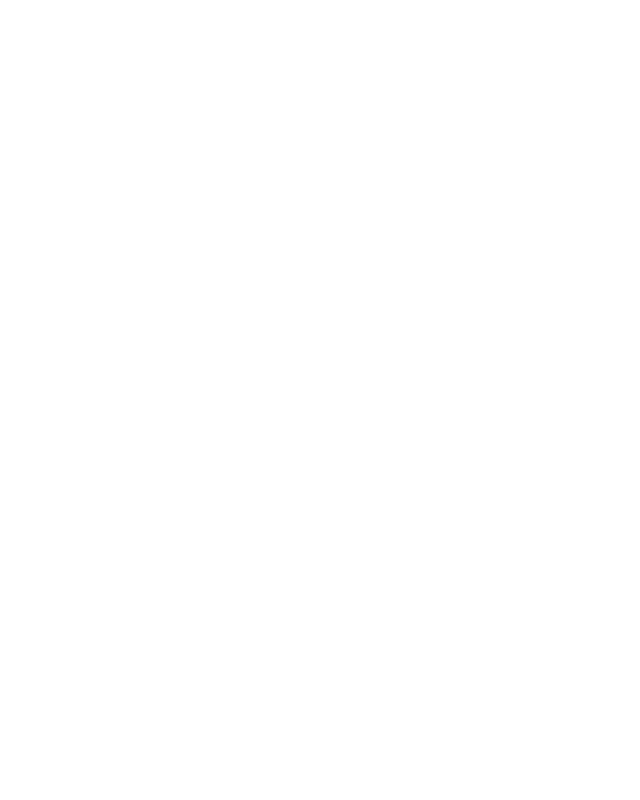
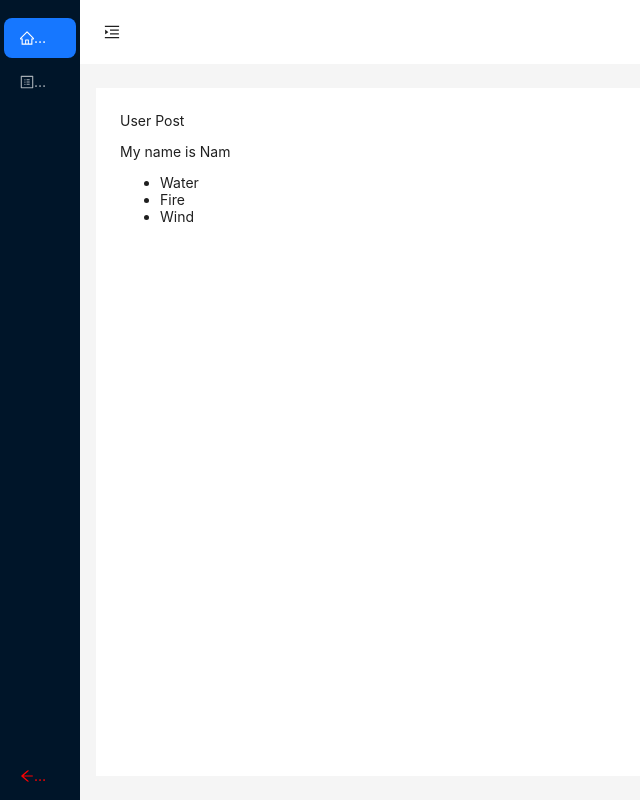
Before and after one commit to pdml422/ricehealthdata-fe, a React (Create React App) app in the folder my-app/: page /users/posts in a window 1280 px wide. Before the commit this address had no page. Shown: the whole page, without its empty margins (0-640 px from the left). Built offline with nearby package versions, Linux system fonts and the light colour scheme; sample sign-in values are in the browser's storage.

Commit message:
User Page commit

```diff
--- a/my-app/package.json
+++ b/my-app/package.json
@@ -11,6 +11,7 @@
     "axios": "^1.6.2",
     "circular-json": "^0.5.9",
     "js-cookie": "^3.0.5",
+    "jwt-decode": "^4.0.0",
     "react": "^18.2.0",
     "react-auth-kit": "^3.0.0-alpha.44",
     "react-cookie": "^6.1.1",
--- /dev/null
+++ b/my-app/src/layouts/UserLayout.jsx
@@ -0,0 +1,128 @@
+import React, { useState } from 'react'
+import { useLocation } from 'react-router-dom'
+import {
+    HomeOutlined,
+    MenuFoldOutlined,
+    MenuUnfoldOutlined,
+    ProfileOutlined,
+    UserOutlined,
+    ArrowLeftOutlined
+} from '@ant-design/icons'
+import { Layout, Menu, Button } from 'antd'
+import { Navigate, Outlet, Link } from 'react-router-dom'
+import styled from 'styled-components'
+import {logout} from "../services";
+
+const { Header, Sider, Content } = Layout
+
+const StyledLogo = styled.figure`
+  display: block;
+  img {
+    width: 100%;
+  }
+`
+
+const logoutStyle = {
+    position: 'absolute',
+    bottom: 0,
+    color: 'red',
+
+};
+
+const StyledLayout = styled(Layout)`
+  .ant-menu-item {
+    padding-left: 1rem !important;
+  }
+`
+
+const UserLayout = () => {
+    let location = useLocation()
+    const [current, setCurrent] = useState('home')
+    const [collapsed, setCollapsed] = useState(true)
+    const user = sessionStorage.getItem('user')
+
+    if (!user) {
+        return <Navigate to="/login" />
+    }
+
+    return (
+        <StyledLayout>
+            <Sider
+                trigger={null}
+                collapsible
+                collapsed={collapsed}
+            >
+                <StyledLogo>
+                    {/*<img*/}
+                    {/*  src="logo.png"*/}
+                    {/*  alt="Logo"*/}
+                    {/*/>*/}
+                </StyledLogo>
+                <Menu
+                    theme="dark"
+                    mode="inline"
+                    selectedKeys={[current]}
+                >
+                    <Link to="/users">
+                        <Menu.Item
+                            eventKey="home"
+                            icon={<HomeOutlined />}
+                            onClick={() => setCurrent('home')}
+                        >
+                            Dashboard
+                        </Menu.Item>
+                    </Link>
+                    <Link to="users/posts">
+                        <Menu.Item
+                            eventKey="posts"
+                            icon={<ProfileOutlined />}
+                            onClick={() => setCurrent('posts')}
+                        >
+                            Posts
+                        </Menu.Item>
+                    </Link>
+                    <Link to="/login">
+                        <Menu.Item style={logoutStyle}
+                                   eventKey="logout"
+                                   icon={<ArrowLeftOutlined />}
+                                   onClick={() => setCurrent('logout')}
+                        >
+                            Logout
+                        </Menu.Item>
+                    </Link>
+                </Menu>
+            </Sider>
+            <Layout>
+                <Header
+                    style={{
+                        padding: 0,
+                        background: 'white'
+                    }}
+                >
+                    <Button
+                        type="text"
+                        icon={collapsed ? <MenuUnfoldOutlined /> : <MenuFoldOutlined />}
+                        onClick={() => setCollapsed(!collapsed)}
+                        style={{
+                            fontSize: '16px',
+                            width: 64,
+                            height: 64
+                        }}
+                    />
+                </Header>
+                <Content
+                    style={{
+                        margin: '24px 16px',
+                        padding: 24,
+                        minHeight: 280,
+                        background: 'white'
+                    }}
+                >
+                    <Outlet />
+                </Content>
+            </Layout>
+        </StyledLayout>
+    )
+}
+
+export default UserLayout
--- a/my-app/src/pages/Login.jsx
+++ b/my-app/src/pages/Login.jsx
@@ -5,6 +5,9 @@
 import styled from 'styled-components'
 import { login } from "../services"
 import { useCookies } from 'react-cookie'
+import axios from "axios";
+import {getUsers} from "../services/user";
+import { jwtDecode } from "jwt-decode"
 
 const Wrapper = styled.section`
   min-height: 100vh;
@@ -38,7 +41,15 @@
             setCookie('accessToken', data.token)
             localStorage.setItem('accessToken', data.token)
             sessionStorage.setItem('user', true)
-            navigate('/')
+            let decodedToken = jwtDecode(data.token);
+            // console.log(decodedToken);
+            if (decodedToken.groups[0] === 'ADMIN') {
+                navigate('/')
+            } else {
+                navigate('/users')
+            }
+            console.log(decodedToken.groups[0]);
+
         } catch (e) {
             notification.error({
                 message: 'Error!',
--- /dev/null
+++ b/my-app/src/pages/UserHome.jsx
@@ -0,0 +1,11 @@
+import React from 'react';
+const UserHome = () => {
+    return (
+        <div>
+            <h1>User Home</h1>
+            <p>Home page body content</p>
+        </div>
+    )
+}
+
+export default UserHome
--- /dev/null
+++ b/my-app/src/pages/UserPost.jsx
@@ -0,0 +1,37 @@
+import { useParams } from 'react-router-dom'
+
+const UserPost = () => {
+    const { id } = useParams()
+    console.log(id)
+
+    const name = 'Nam'
+
+    const array = [
+        {
+            id: 1,
+            label: 'Water'
+        },
+        {
+            id: 2,
+            label: 'Fire'
+        },
+        {
+            id: 3,
+            label: 'Wind'
+        }
+    ]
+
+    return (
+        <div>
+            User Post {id}
+            <p>My name is {name}</p>
+            <ul>
+                {array.map((item) => (
+                    <li key={item.id}>{item.label}</li>
+                ))}
+            </ul>
+        </div>
+    )
+}
+
+export default UserPost
--- a/my-app/src/routes.js
+++ b/my-app/src/routes.js
@@ -2,6 +2,7 @@
 import { useRoutes } from 'react-router-dom'
 import FullLayout from './layouts/FullLayout'
 import DefaultLayout from './layouts/DefaultLayout'
+import UserLayout from "./layouts/UserLayout";
 
 const LoginPage = React.lazy(() => import('./pages/Login'))
 const RegisterPage = React.lazy(() => import('./pages/Register'))
@@ -9,6 +10,9 @@
 const HomePage = React.lazy(() => import('./pages/Home'))
 const AboutPage = React.lazy(() => import('./pages/About'))
 const PostPage = React.lazy(() => import('./pages/Post'))
+
+const UserHomePage = React.lazy(() => import('./pages/UserHome'))
+const UserPostPage = React.lazy(() => import('./pages/UserPost'))
 
 const loading = () => <div className="" />
 
@@ -49,6 +53,19 @@
           element: <LoadComponent component={PostPage} />
         }
       ]
+    },
+    {
+      element: <UserLayout />,
+      children: [
+        {
+          path: '/users',
+          element: <LoadComponent component={UserHomePage} />
+        },
+        {
+          path: '/users/posts',
+          element: <LoadComponent component={UserPostPage} />
+        }
+      ]
     }
   ])
 }
```
Also changed, not shown: 1 other file (tests, documents, lock files or other folders).
